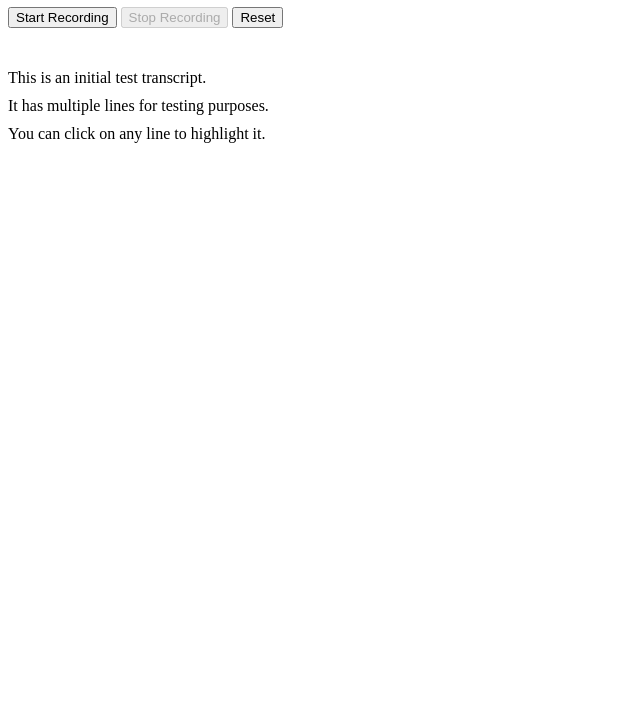
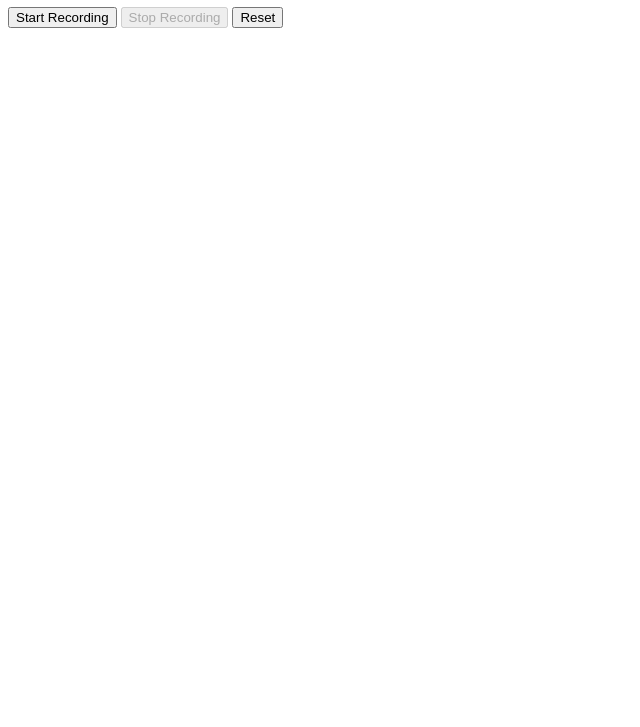
Before and after one commit to tomba07/toyourpoint, a website: page index.html in a window 1280 px wide. Shown: the part 73-800 px from the top of the page, without its empty margins (0-640 px from the left). Drawn offline with nearby package versions, Linux system fonts and the light colour scheme; no server answers.

Commit message:
Remove Test Transcript

```diff
--- a/index.html
+++ b/index.html
@@ -46,20 +46,13 @@
         const finalTranscript = document.getElementById('finalTranscript');
         const interimTranscript = document.getElementById('interimTranscript');
 
-        let finalTranscriptArray = [
-            "This is an initial test transcript.",
-            "It has multiple lines for testing purposes.",
-            "You can click on any line to highlight it."
-        ];
+        let finalTranscriptArray = [];
 
         function updateFinalTranscript() {
             finalTranscript.innerHTML = finalTranscriptArray.map(line =>
                 `<p>${line}</p>`
             ).join('');
         }
-
-        // Initial update
-        updateFinalTranscript();
 
         startBtn.addEventListener('click', () => {
             socket.emit('startRecording');
```
